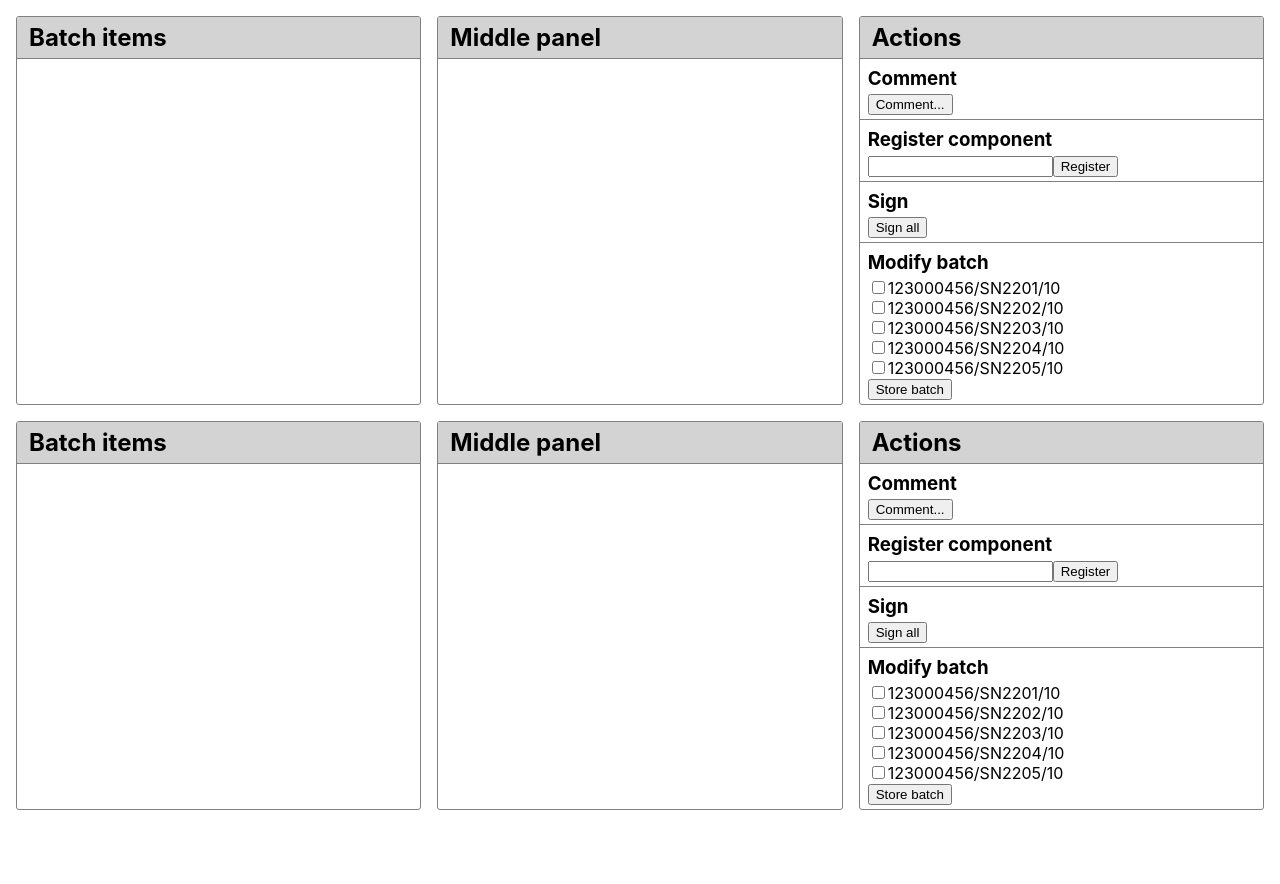
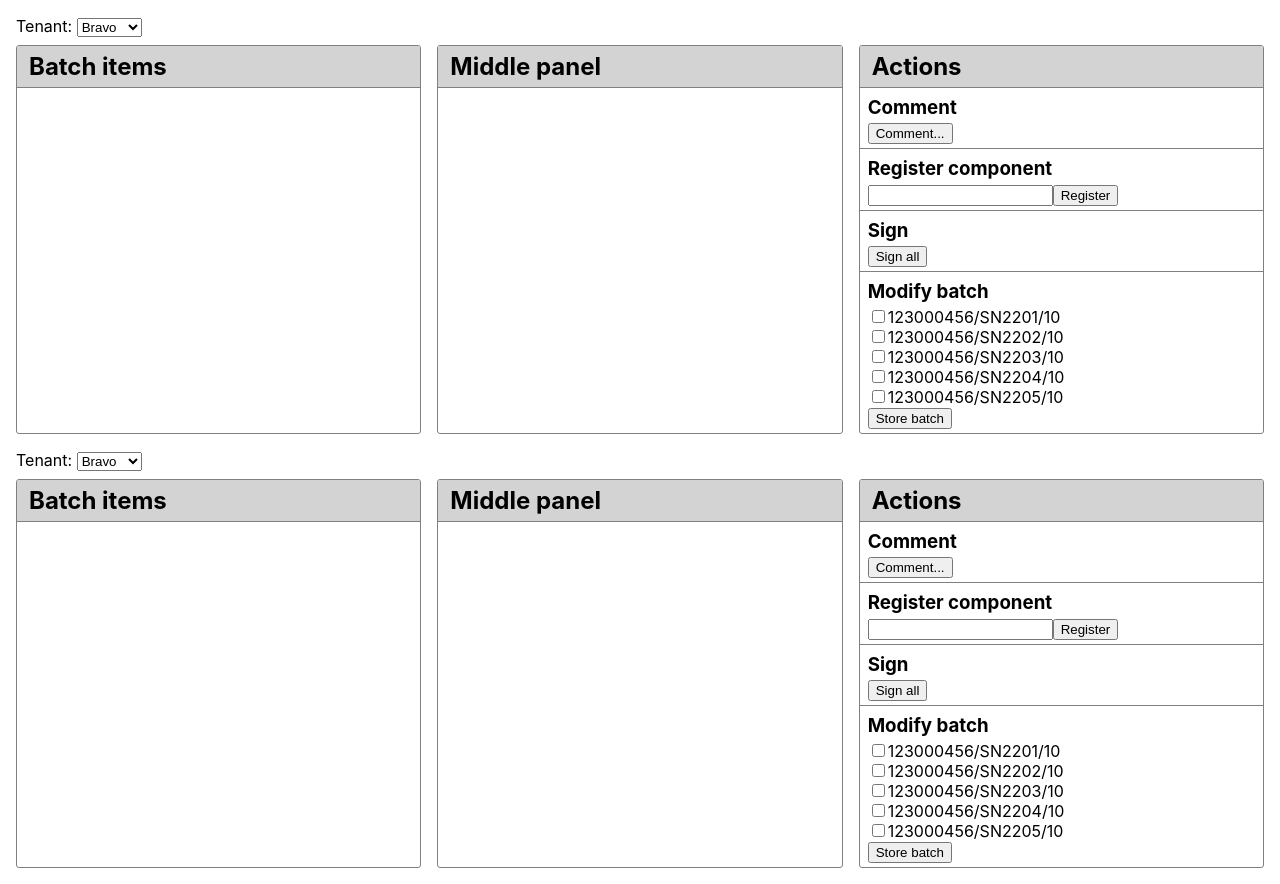
Before and after one commit to aeinbu/react-demo, a React (Create React App) app: page / in a window 1280 px wide. Before the commit the page ends 826 px from the top, so only its background shows below. Built offline with nearby package versions, Linux system fonts and the light colour scheme.

Commit message:
Added tenant selector and context

```diff
--- a/src/App.jsx
+++ b/src/App.jsx
@@ -3,17 +3,29 @@ import './App.scss'
 // import './Ugly.css'
 import BatchList from "./Components/BatchList"
 import Actions from "./Components/Actions"
+import TenantSelector from "./Components/TenantSelector"
+
 import BatchContext from "./Roots/BatchContext"
+import TenantContext from "./Roots/TenantContext"
 
 
 function App() {
-	const [state, setState] = useState({batch:[]})
-	const modifyBatch = (batch) => setState({ batch })
-	const context = { batch: state.batch, modifyBatch: modifyBatch }
+	const [state, setState] = useState({ batch: [], tenantId: "200" })
+
+	const modifyBatch = (batch) => setState({ ...state, batch })
+	const batchContext = { batch: state.batch, modifyBatch: modifyBatch }
+
+	const switchTenant = (tenantId) => setState({ ...state, tenantId })
+	const tenantContext = { tenantId: state.tenantId, switchTenant: switchTenant }
 
 	return (
 		<>
-			<BatchContext.Provider value={context}>
+			<BatchContext.Provider value={batchContext}>
+				<TenantContext.Provider value={tenantContext}>
+					<section>
+						<TenantSelector />
+					</section>
+					<div className="spacer half-line"></div>
 					<section className="main-grid">
 						<section className="panel">
 							<h2 className="heading" >Batch items</h2>
@@ -33,6 +45,7 @@ function App() {
 							</div>
 						</section>
 					</section>
+				</TenantContext.Provider>
 			</BatchContext.Provider>
 		</>
 	)
--- /dev/null
+++ b/src/Components/TenantSelector.jsx
@@ -0,0 +1,21 @@
+import React, { useContext, useState } from "react"
+import TenantContext from "../Roots/TenantContext"
+
+
+const tenants = [
+	{ id: 100, name: "Alfa" },
+	{ id: 200, name: "Bravo" },
+	{ id: 300, name: "Charlie" },
+	{ id: 400, name: "Delta" }
+]
+
+export default function TenantSelector() {
+	const tenantContext = useContext(TenantContext)
+
+	return <>
+		Tenant:&nbsp;
+		<select size="1" value={tenantContext.tenantId} onChange={(e) => tenantContext.switchTenant(e.target.value)}>
+			{tenants.map(tenant => <option key={tenant.id} value={tenant.id}>{tenant.name}</option>)}
+		</select>
+	</>
+}
--- /dev/null
+++ b/src/Roots/TenantContext.js
@@ -0,0 +1,7 @@
+import React from "react"
+
+
+export default React.createContext({
+    tenantId: undefined,
+    switchTenant: () => console.warn("*** TenantContext::switchTenant default version does nothing")
+})
--- a/src/data/routing.js
+++ b/src/data/routing.js
@@ -1,3 +1,4 @@
+
 export const routing = [{
         key: { productionOrderNumber: "123000456", endItemSerialNumber: "SN2201" },
         routing: [{
```
Lines whose indentation alone changed are shown as unchanged.
